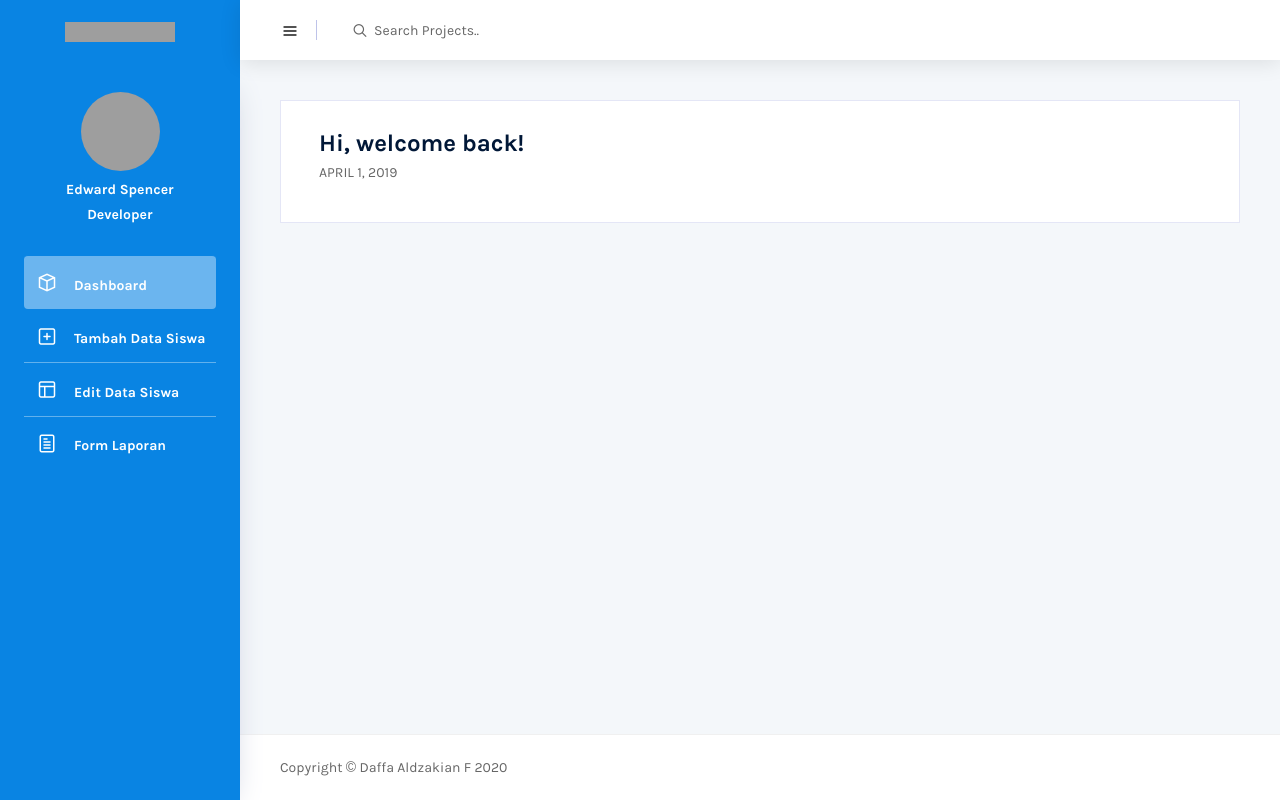
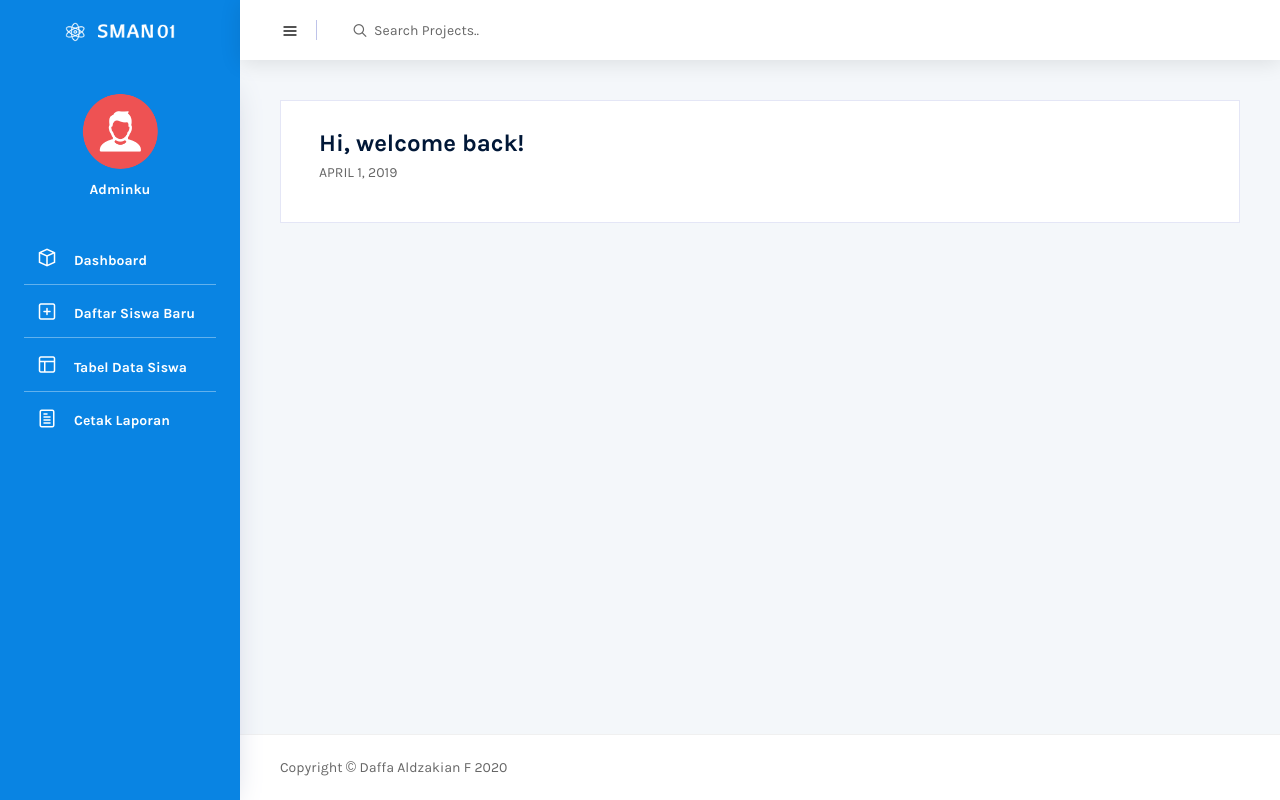
Before and after one commit to niredocz/silver-goggles, a CodeIgniter 4 app: template app/Views/index.php in a window 1280 px wide. Run offline with PHP 8.4 and a stand-in for CodeIgniter, Linux system fonts and the light colour scheme; the template is opened without the code that fills it, so the values that code supplies are empty; some libraries are stand-ins or nearby versions; grey boxes are pictures that could not be loaded.

Commit message:
update navbar

```diff
--- a/app/Views/index.php
+++ b/app/Views/index.php
@@ -20,8 +20,8 @@
     <!-- partial:partials/_navbar.html -->
     <nav class="navbar col-lg-12 col-12 p-0 fixed-top d-flex flex-row">
       <div class="text-center navbar-brand-wrapper d-flex align-items-center justify-content-center">
-        <a class="navbar-brand brand-logo" href="<?= base_url('/')?> "><img src="<?= base_url('assets/images/logo.svg')?>" alt="logo"/></a>
-        <a class="navbar-brand brand-logo-mini" href="<?= base_url('/')?> "><img src="<?= base_url('assets/images/logo-mini.svg')?>" alt="logo"/></a>
+        <a class="navbar-brand brand-logo" href="<?= base_url('/')?> "><img src="<?= base_url('assets/images/nav-logo.png')?>" alt="logo"/></a>
+        <a class="navbar-brand brand-logo-mini" href="<?= base_url('/')?> "><img src="<?= base_url('assets/images/mini-nav-logo.png')?>" alt="logo"/></a>
       </div>
       <div class="navbar-menu-wrapper d-flex align-items-center justify-content-end">
         <button class="navbar-toggler navbar-toggler align-self-center" type="button" data-toggle="minimize">
@@ -44,23 +44,18 @@
         </button>
       </div>
     </nav>
-    <!-- partial -->
+    <!-- End Navbar -->
     <div class="container-fluid page-body-wrapper">
-      <!-- partial:partials/_sidebar.html -->
+      <!-- Start Sidebar -->
       <nav class="sidebar sidebar-offcanvas" id="sidebar">
         <div class="user-profile">
           <div class="user-image">
-            <img src="<?= base_url('assets/images/faces/face28.png')?> ">
-          </div>
-          <div class="user-name">
-              Edward Spencer
-          </div>
-          <div class="user-designation">
-              Developer
+            <img src="<?= base_url('assets/images/user-icon.png')?> ">
+            <div class="user-name">Adminku</div>
           </div>
         </div>
         <ul class="nav">
-          <li class="nav-item active">
+          <li class="nav-item">
             <a class="nav-link" href="/">
               <i class="icon-box menu-icon"></i>
               <span class="menu-title">Dashboard</span>
@@ -69,19 +64,19 @@
           <li class="nav-item">
             <a class="nav-link" href="<?= base_url('/tambah')?>">
               <i class="icon-square-plus menu-icon"></i>
-              <span class="menu-title">Tambah Data Siswa</span>
+              <span class="menu-title">Daftar Siswa Baru</span>
             </a>
           </li>
           <li class="nav-item">
             <a class="nav-link" href="<?= base_url('/edit')?>">
               <i class="icon-layout menu-icon"></i>
-              <span class="menu-title">Edit Data Siswa</span>
+              <span class="menu-title">Tabel Data Siswa</span>
             </a>
           </li>
           <li class="nav-item">
             <a class="nav-link" href="<?= base_url('/report')?>">
               <i class="icon-paper menu-icon"></i>
-              <span class="menu-title">Form Laporan</span>
+              <span class="menu-title">Cetak Laporan</span>
             </a>
           </li>
         </ul>
```
Also changed, not shown: app/Views/pages/add_data.php (+12 -9 lines), app/Views/pages/report.php (+9 -14 lines).
